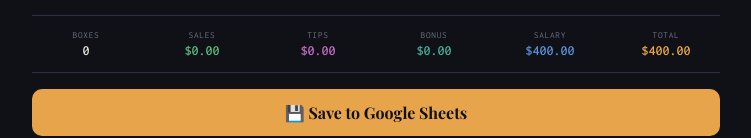
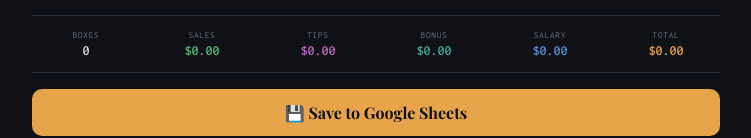
Before and after one commit to ilkayguslu-png/lentil-tracker, a React (Create React App) app in the folder lentil-tracker/: page / in a window 1280 px wide. Shown: the part 3488-3626 px from the top of the page, without its empty margins (264-1015 px from the left). Built offline with nearby package versions, Linux system fonts and the light colour scheme.

Commit message:
Remove salary calculations and related state

```diff
--- a/lentil-tracker/src/App.js
+++ b/lentil-tracker/src/App.js
@@ -1,8 +1,6 @@
 import { useState, useRef, useCallback } from "react";
 
 const SHEET_ID = "17_Em_JGAvpkxiQvzm0TKS6gXaNk7rjVlx4LEt2FrZT4";
-
-const DEFAULT_SALARY = 200; // per day for Sat & Sun
 
 const MARKETS = [
   { name: "Grove St — Monday",             day: "Monday"    },
@@ -229,8 +227,7 @@
   const [entryMode, setEntryMode] = useState("manual");
   const [weekDate, setWeekDate] = useState(getMonday());
   const [weekBonus, setWeekBonus] = useState(0);
-  const [salaryRate, setSalaryRate] = useState(DEFAULT_SALARY);
-  const [manualSalary, setManualSalary] = useState(0); // manual salary entry (June-Dec)
+  const [w2Salary, setW2Salary] = useState(0);
   const [manualData, setManualData] = useState(emptyData());
   const [saving, setSaving] = useState(false);
   const [saved, setSaved] = useState(false);
@@ -257,8 +254,7 @@
   const totalRevenue    = totalContainers * price;
   const totalTips       = MARKETS.reduce((s,m)=>s+(manualData[m.name]?.tips||0),0);
   const totalBonus      = Number(weekBonus)||0;
-  const autoSalary      = (Number(salaryRate)||0) * 2;
-  const totalSalary     = autoSalary + (Number(manualSalary)||0);
+  const totalSalary     = Number(w2Salary)||0;
   const totalCombined   = totalRevenue + totalTips + totalBonus + totalSalary;
 
   const WEBHOOK_URL = "https://script.google.com/macros/s/AKfycbx9gT3MsqATaCCus40G-tCWgp2LfVe1JhCHIEmfu0we6XpNjE708zmqQUiIXc6fKZ9yCw/exec";
@@ -297,8 +293,7 @@
       return `${weekDate},"${m.name}","${m.day}",${c},$${rev.toFixed(2)},$${t.toFixed(2)},$0.00,$${(rev+t).toFixed(2)},"${scannedOn}"`;
     });
     if (totalBonus>0) marketRows.push(`${weekDate},"Weekly Bonus","—",0,$0.00,$0.00,$${totalBonus.toFixed(2)},$${totalBonus.toFixed(2)},"${scannedOn}"`);
-    if (autoSalary>0) marketRows.push(`${weekDate},"Salary — Sat & Sun (Auto)","—",0,$0.00,$0.00,$${autoSalary.toFixed(2)},$${autoSalary.toFixed(2)},"${scannedOn}"`);
-    if ((Number(manualSalary)||0)>0) marketRows.push(`${weekDate},"Salary — Manual Entry","—",0,$0.00,$0.00,$${(Number(manualSalary)).toFixed(2)},$${(Number(manualSalary)).toFixed(2)},"${scannedOn}"`);
+    if (totalSalary>0) marketRows.push(`${weekDate},"W2 Salary","—",0,$0.00,$0.00,$${totalSalary.toFixed(2)},$${totalSalary.toFixed(2)},"${scannedOn}"`);
 
     try {
       const ok = await saveToSheets(marketRows.join("\n"));
@@ -424,14 +419,7 @@
                   <input type="number" className="setting-input" value={price} min={1} step={0.5}
                     onChange={e=>setPrice(e.target.value===""?8:Number(e.target.value))}/>
                 </div>
-                <div className="setting-row">
-                  <div>
-                    <div className="setting-label">Daily Salary (Sat & Sun)</div>
-                    <div className="setting-note">Auto-added every week — $200 × 2 days</div>
-                  </div>
-                  <input type="number" className="setting-input" value={salaryRate} min={0} step={10}
-                    onChange={e=>setSalaryRate(e.target.value===""?200:Number(e.target.value))}/>
-                </div>
+
               </div>
 
               <div className="settings-card">
```
